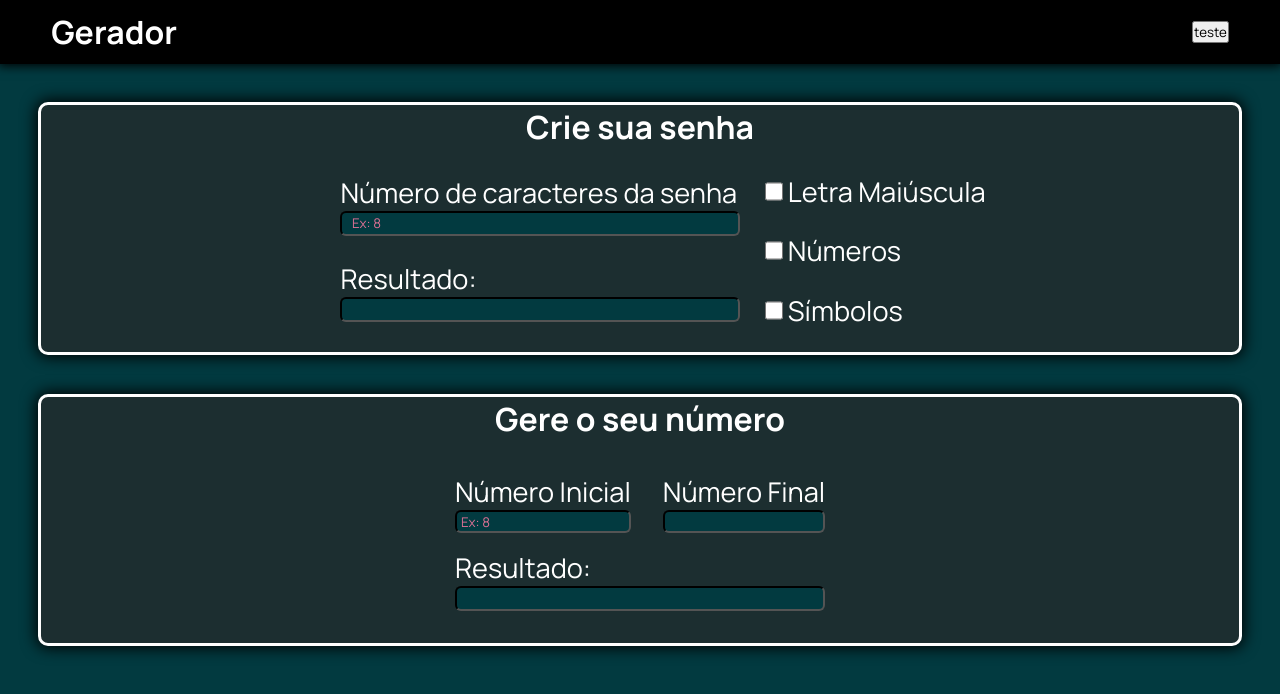
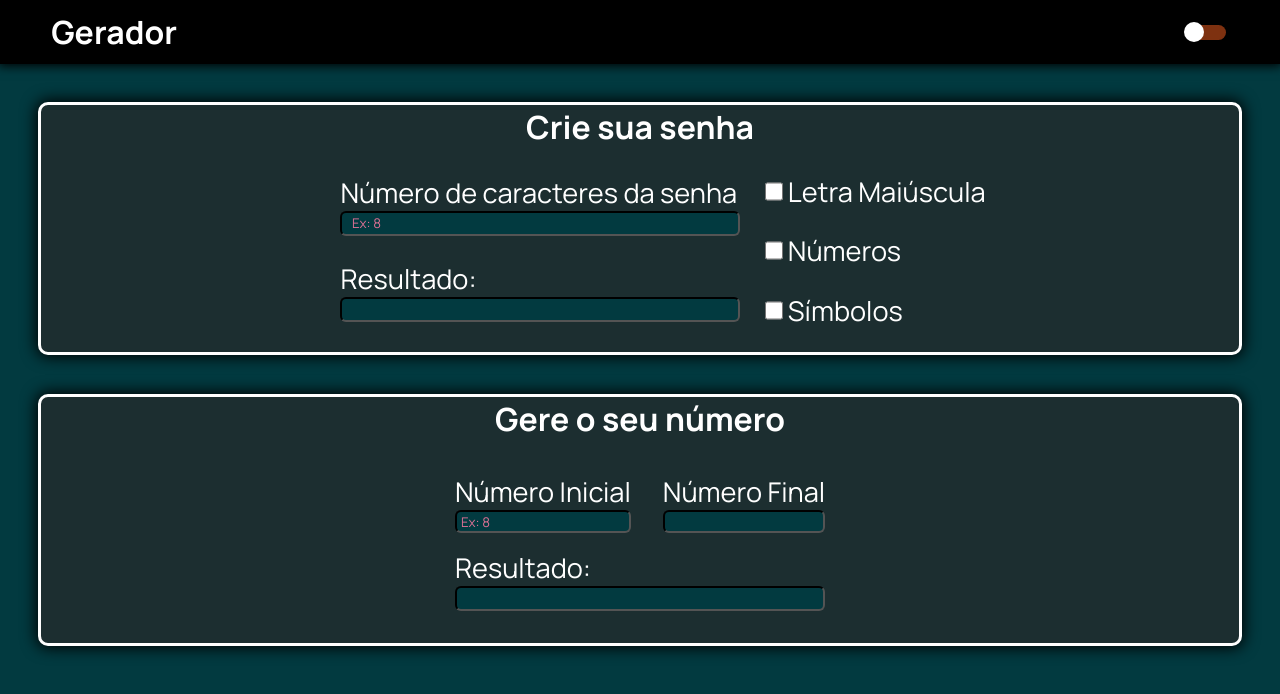
Before and after one commit to BedeJesus/Geradores, a React (Create React App) app: page / in a window 1280 px wide. Shown: the top 694 px of the page. Built offline with nearby package versions, Linux system fonts and the light colour scheme.

Commit message:
monday afternoon

```diff
--- a/src/App.tsx
+++ b/src/App.tsx
@@ -1,13 +1,21 @@
-import React from 'react';
+import React,{useState} from 'react';
 
 import { ThemeProvider } from 'styled-components'
 import Password from './components/Password';
 import Header from './components/Header';
 import GlobalStyle from './styles/global'
 import dark from './styles/themes/dark';
+import light from './styles/themes/light';
 import Number from './components/Number';
 
 function App() {
+
+  const [theme,setTheme] = useState(dark)
+
+  const toggleTheme = () =>{
+    setTheme(theme.title ==='dark'? dark: light)
+  }
+
   return (
     <ThemeProvider theme={dark}>
       <div className="App">
--- a/src/components/Header/index.tsx
+++ b/src/components/Header/index.tsx
@@ -1,13 +1,30 @@
-import React from 'react';
+import React,{useContext} from 'react';
+import Switch from 'react-switch'
+import {ThemeContext} from 'styled-components'
 
 import { Container } from './styles';
 
 export default function Header(){
+
+    const {colors} = useContext(ThemeContext)
+
+
     return(
         <Container>
         <h1> Gerador </h1>
 
-        <button>teste </button>
+        <Switch
+        onChange={() =>{}}
+        checked={false}
+        checkedIcon={false}
+        uncheckedIcon={false}
+        height={15}
+        width={40}
+        handleDiameter={20}
+        offColor={colors.primary}
+        onColor={colors.secundary}
+        />
+
         </Container>
     )
 }
--- /dev/null
+++ b/src/styles/themes/light.ts
@@ -0,0 +1,10 @@
+export default {
+    title: 'light',
+    colors:{
+        primary: '#ffa878',
+        secundary: '#ffc0a8',
+        primary_background:'#fff0a8',
+        secundary_background:'#ffd8f0',
+        text:'#000'
+    }
+}
```
